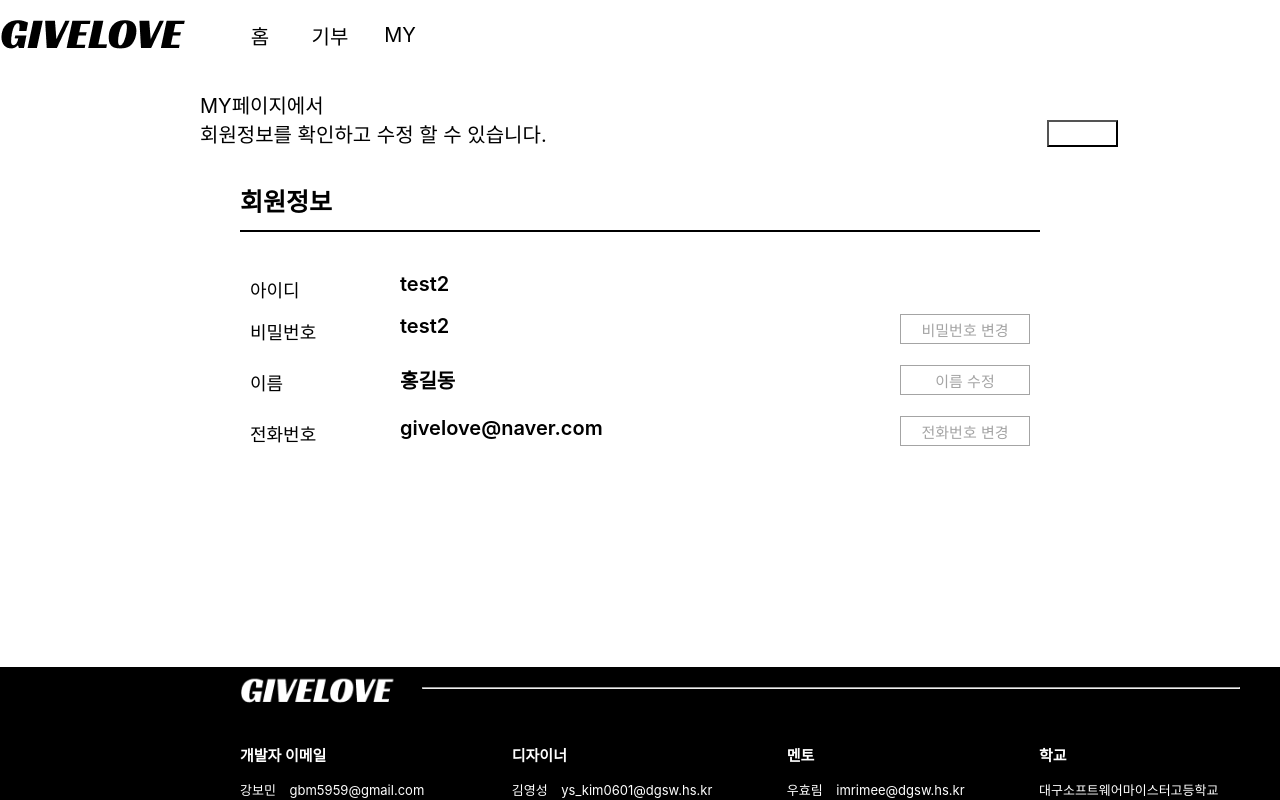
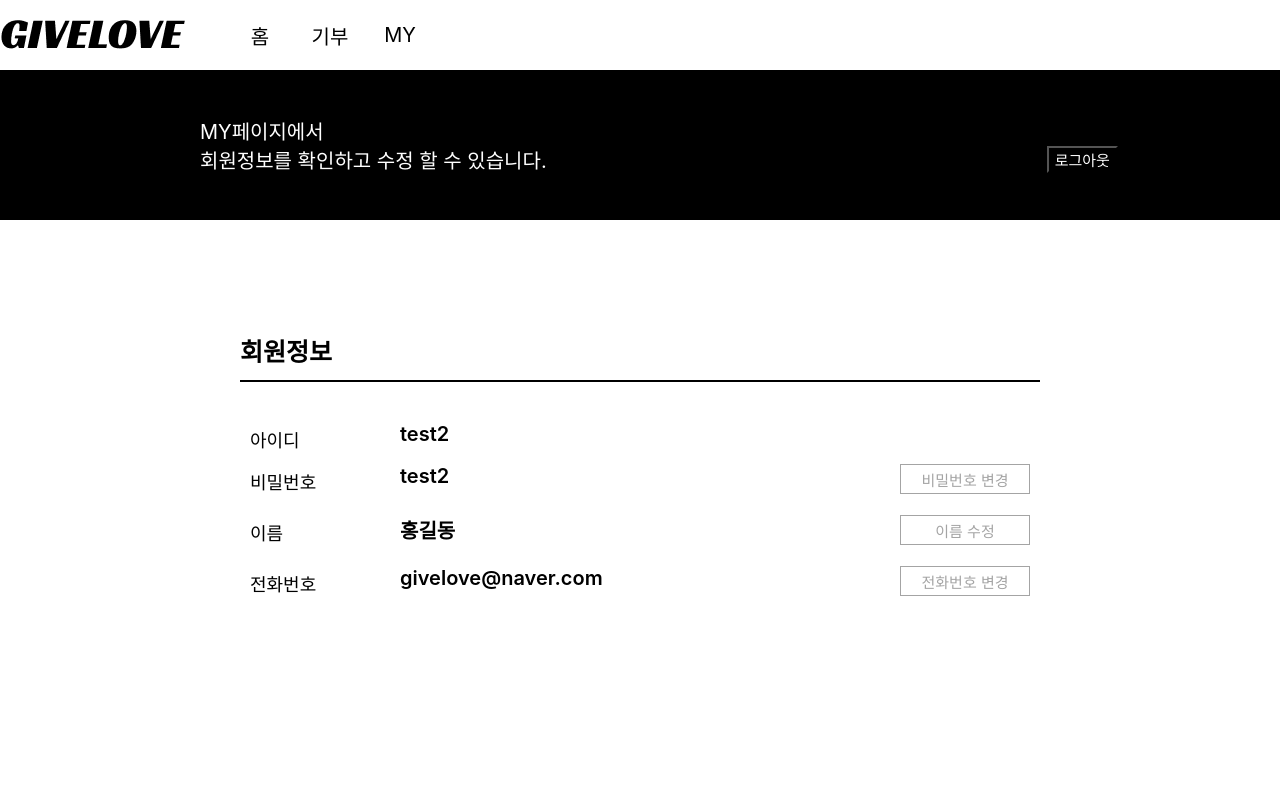
Before and after one commit to Hwanginyoung/Naresha2-GiveLove_project, a React (Create React App) app in the folder givelove/: page /Dmypage in a window 1280 px wide. Shown: the top 800 px of the page. Built offline with nearby package versions, Linux system fonts and the light colour scheme.

Commit message:
mypageheader

```diff
--- a/givelove/src/components/Mypageheader.js
+++ b/givelove/src/components/Mypageheader.js
@@ -4,7 +4,7 @@ import "./Mypageheader.css";
 
 function Mypageheader() {
   return (
-    <div id="headerbox">
+    <div id="myheaderbox">
         <div id="myheader">
             <p>MY페이지에서<br/>회원정보를 확인하고 수정 할 수 있습니다.</p>
             <button>로그아웃</button>
```
